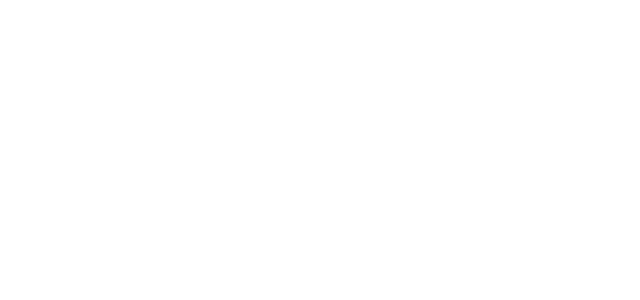
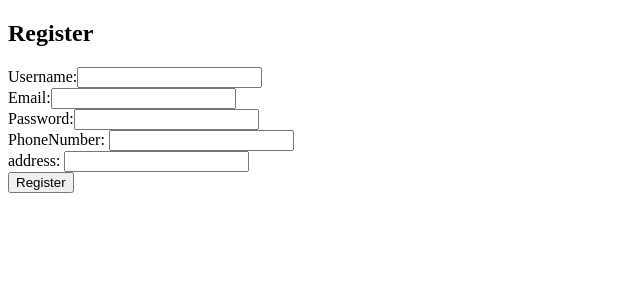
Before and after one commit to michaelgsthemotivator/clientLodaShop, a Vue app in the folder lodashop/: page /register in a window 1280 px wide. Before the commit this address had no page. Shown: the top 300 px of the page, without its empty margins (0-640 px from the left). Built offline with nearby package versions, Linux system fonts and the light colour scheme.

Commit message:
Making Register Views on client

```diff
--- a/lodashop/src/router/index.js
+++ b/lodashop/src/router/index.js
@@ -1,13 +1,20 @@
 import { createRouter, createWebHistory } from 'vue-router'
-import HomeView from ''
+// import HomeView from ''
+import LoginPage from '../views/LoginPage.vue'
+import RegisterPage from '../views/RegisterPage.vue'
 
 const router = createRouter({
   history: createWebHistory(import.meta.env.BASE_URL),
   routes: [
     {
-      path: '/',
-      name: 'home',
-      component: HomeView
+      path: '/login',
+      name: 'login',
+      component: LoginPage
+    },
+    {
+      path: '/register',
+      name: 'register',
+      component: RegisterPage
     }
   ]
 })
--- /dev/null
+++ b/lodashop/src/views/LoginPage.vue
@@ -0,0 +1,82 @@
+<template>
+  <div class="login-page">
+    <div class="login-form">
+      <h2>Login</h2>
+      <form @submit.prevent="login">
+        <div class="form-group">
+          <label for="username">Username:</label>
+          <input type="text" id="username" v-model="loginForm.email" required />
+        </div>
+        <div class="form-group">
+          <label for="password">Password:</label>
+          <input type="password" id="password" v-model="loginForm.password" required />
+        </div>
+        <button type="submit">Log In</button>
+      </form>
+    </div>
+  </div>
+</template>
+
+<script>
+// import { useCustomerStore } from '../stores/customer'
+import { mapActions, mapWritableState } from 'pinia'
+// import $ from 'jquery'
+import { RouterLink } from 'vue-router'
+
+export default {
+  components: { RouterLink },
+  data() {
+    return {
+      loginForm: {
+        email: '',
+        password: ''
+      }
+    }
+  }
+  // computed: {
+  //   ...mapWritableState(useCustomerStore, ['isAuthenticated'])
+  // },
+  // methods: {
+  //   ...mapActions(useCustomerStore, ['login', 'googleLogin', 'handleCredentialResponse']),
+  //   async submitLogin() {
+  //     const res = await this.login(this.loginForm)
+  //     if (res.access_token) {
+  //       localStorage.access_token = res.access_token;
+  //       this.isAuthenticated = true;
+  //       this.$router.push({ name: 'home' });
+  //       this.$toast.success('Successfully logged in!', {
+  //         duration: 2000
+  //       })
+  //     } else {
+  //       this.$toast.error(res.response.data.message, {
+  //         duration: 2000
+  //       })
+  //     }
+  //   },
+  //   async submitLoginGoogle(response) {
+  //     const res = await this.googleLogin(response)
+  //     if (res.access_token) {
+  //       localStorage.access_token = res.access_token;
+  //       this.isAuthenticated = true;
+  //       this.$router.push({ name: 'home' });
+  //       this.$toast.success('Successfully logged in!', {
+  //         duration: 2000
+  //       })
+  //     } else {
+  //       this.$toast.error(res.response.data.message, {
+  //         duration: 2000
+  //       })
+  //     }
+  //   },
+  //   unavailable() {
+  //     this.$toast.info('Sorry this feature isn\'t available right now');
+  //   }
+  // },
+  // mounted() {
+  //   $('.set-bg').each(function () {
+  //     var bg = $(this).data('setbg');
+  //     $(this).css('background-image', 'url(' + bg + ')');
+  //   });
+  // }
+}
+</script>
--- /dev/null
+++ b/lodashop/src/views/RegisterPage.vue
@@ -0,0 +1,92 @@
+<template>
+  <div class="register-page">
+    <div class="register-form">
+      <h2>Register</h2>
+      <form @submit.prevent="register">
+        <div class="form-group">
+          <label for="username">Username:</label>
+          <input type="text" id="username" v-model="registerForm.username" required />
+        </div>
+        <div class="form-group">
+          <label for="email">Email:</label>
+          <input type="email" id="email" v-model="registerForm.email" required />
+        </div>
+        <div class="form-group">
+          <label for="password">Password:</label>
+          <input type="password" id="password" v-model="registerForm.password" required />
+        </div>
+        <div class="form-group">
+          <label for="phoneNumber">PhoneNumber: </label>
+          <input type="phoneNumber" id="phoneNumber" v-model="registerForm.phoneNumber" required />
+        </div>
+        <div class="form-group">
+          <label for="address">address: </label>
+          <input type="address" id="address" v-model="registerForm.address" required />
+        </div>
+        <button type="submit">Register</button>
+      </form>
+    </div>
+  </div>
+</template>
+
+<script>
+// import { useCustomerStore } from '../stores/customer'
+import { mapActions, mapWritableState } from 'pinia'
+// import $ from 'jquery'
+
+export default {
+  data() {
+    return {
+      registerForm: {
+        username: '',
+        email: '',
+        password: '',
+        phoneNumber: '',
+        address: ''
+      }
+    }
+  }
+  // computed: {
+  //   ...mapWritableState(useCustomerStore, ['isAuthenticated'])
+  // },
+  // methods: {
+  //   ...mapActions(useCustomerStore, ['register', 'googleLogin']),
+  //   async submitRegister() {
+  //     const res = await this.register(this.registerForm)
+  //     if (res.access_token) {
+  //       localStorage.access_token = res.access_token;
+  //       this.isAuthenticated = true
+  //       this.$router.push({ name: 'home' });
+  //       this.$toast.success('Successfully logged in!', {
+  //         duration: 2000
+  //       })
+  //     } else {
+  //       this.$toast.error(res.response.data.message, {
+  //         duration: 2000
+  //       })
+  //     }
+  //   },
+  //   async submitLoginGoogle(response) {
+  //     const res = await this.googleLogin(response)
+  //     if (res.access_token) {
+  //       localStorage.access_token = res.access_token;
+  //       this.isAuthenticated = true
+  //       this.$router.push({ name: 'home' });
+  //       this.$toast.success('Successfully logged in!', {
+  //         duration: 2000
+  //       })
+  //     } else {
+  //       this.$toast.error(res.response.data.message, {
+  //         duration: 2000
+  //       })
+  //     }
+  //   }
+  // },
+  // mounted() {
+  //   $('.set-bg').each(function () {
+  //     var bg = $(this).data('setbg');
+  //     $(this).css('background-image', 'url(' + bg + ')');
+  //   });
+  // }
+}
+</script>
```
Also changed, not shown: lodashop/src/stores/counter.js (+1 -10 lines).
